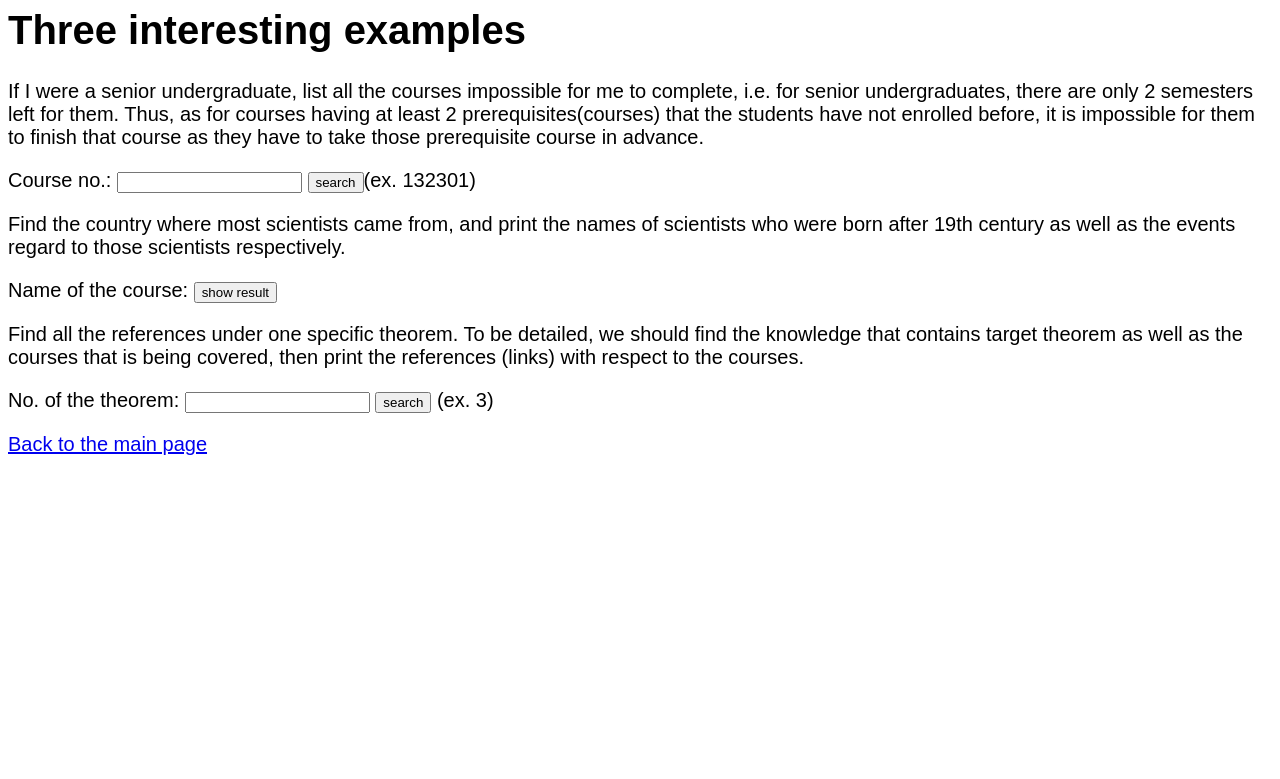
After one commit to tykswtr/cs4111, a Flask app: page /interesting_example in a window 1280 px wide. The commit adds this page. Shown: the top 779 px of the page. Run offline with Flask 2, Linux system fonts and the light colour scheme; parts of the project's set-up code (start-up, migrations or seed data) failed here and were passed over.

Commit message:
add three interesting_examples

```diff
--- a/server.py
+++ b/server.py
@@ -212,16 +212,83 @@ def index():
 # Notice that the function name is another() rather than index()
 # The functions for each app.route need to have different names
 #
-@app.route('/another')
+@app.route('/main')
 def another():
-  return render_template("another.html")
+  return render_template("index.html")
 
 
 # Example of adding new data to the database
-@app.route('/scientist', methods=['POST'])
-def scientist():
-  # name = request.form['name']
-  s = """select * from scientist"""
+@app.route('/interesting_example')
+def interesting_example():
+  return render_template("example.html")
+
+@app.route('/example1', methods=['POST'])
+def example1():
+  name = request.form['name']
+  s = """select c0.course_id, c0.c_name from course c0 where c0.course_id <> """
+  s += name
+  s += """ and
+                                c0.course_id not in (select c7.course_id from course c7, prerequisite p5 where
+                                p5.course_id_pre = """
+  s += name
+  s += """ and p5.course_id_post = c7.course_id) and c0.course_id
+                                not in (select c3.course_id from course c1, course c2, course c3, prerequisite p1,
+                                prerequisite p2 where p1.course_id_pre = c1.course_id and p1.course_id_post =
+                                c2.course_id and p2.course_id_pre = c2.course_id and p2.course_id_post = c3.course_id and
+                                c1.course_id = """
+  s += name
+  s += """) and c0.course_id in (select c4.course_id from course c4, prerequisite
+                                p3 where c4.course_id = p3.course_id_post) and c0.course_id not in (select c6.course_id from
+                                course c5, course c6, prerequisite p4 where p4.course_id_pre = c5.course_id and
+                                p4.course_id_post = c6.course_id and c5.course_id not in (select c4.course_id from
+                                course c4, prerequisite p3 where c4.course_id = p3.course_id_post))"""
+  cursor = g.conn.execute(s)
+  names = []
+  for result in cursor:
+    names.append(result)  # can also be accessed using result[0]
+  cursor.close()
+  context = dict(data=names)
+  return render_template("example1.html", **context)
+
+# Example of adding new data to the database
+@app.route('/example2', methods=['POST'])
+def example2():
+  s = """select event.event_name, scientist.s_name from scientist, event, regardto where regardto.event_id
+          = event.event_id and regardto.person_id = scientist.person_id and date_of_birth > '1800-01-01 00:00:00'
+          and nationality in (select nationality from scientist where date_of_birth > '1800-01-01 00:00:00'
+          group by nationality having count(*) = (select max(cnt) from (select count(*) as cnt from scientist
+          where date_of_birth > '1800-01-01 00:00:00' group by nationality) S))"""
+  print(s)
+  cursor = g.conn.execute(s)
+  names = []
+  for result in cursor:
+    names.append(result)  # can also be accessed using result[0]
+  cursor.close()
+  context = dict(data=names)
+  return render_template("example2.html", **context)
+
+# Example of adding new data to the database
+@app.route('/example3', methods=['POST'])
+def example3():
+  name = request.form['name']
+  s = """select distinct theorem.theorem_name as
+        theorem_name, reference.link_name from reference, course, theorem,
+        about, cover where about.course_id = course.course_id and about.link_id = reference.link_id
+        and cover.course_id = course.course_id and cover.k_name = theorem.k_name and theorem.theorem_id = """
+  s += name
+  cursor = g.conn.execute(s)
+  names = []
+  for result in cursor:
+    names.append(resuleventt)  # can also be accessed using result[0]
+  cursor.close()
+
+  context = dict(data=names)
+  return render_template("example3.html", **context)
+
+# Example of adding new data to the database
+@app.route('/event', methods=['POST'])
+def event():
+  s = """Select * FROM EVENT"""
   cursor = g.conn.execute(s)
   names = []
   for result in cursor:
@@ -229,41 +296,7 @@ def scientist():
   cursor.close()
 
   context = dict(data=names)
-
-  #
-  # render_template looks in the templates/ folder for files.
-  # for example, the below file reads template/index.html
-  #
-  return render_template("index.html", **context)
-  # g.conn.execute('INSERT INTO test VALUES (NULL, ?)', name)
-  # return redirect('/')
-
-# Example of adding new data to the database
-@app.route('/add2', methods=['POST'])
-def add2():
-  name = request.form['name']
-  name2 = request.form['name2']
-  s = """Select * FROM SCIENTIST WHERE s_name = '"""
-  s += name
-  s += """' and nationality <> '"""
-  s += name2
-  s += """'"""
-  print(s)
-  cursor = g.conn.execute(s)
-  names = []
-  for result in cursor:
-    names.append(result)  # can also be accessed using result[0]
-  cursor.close()
-
-  context = dict(data=names)
-
-  #
-  # render_template looks in the templates/ folder for files.
-  # for example, the below file reads template/index.html
-  #
-  return render_template("another.html", **context)
-  # g.conn.execute('INSERT INTO test VALUES (NULL, ?)', name)
-  # return redirect('/')
+  return render_template("event.html", **context)
 
 # Example of adding new data to the database
 @app.route('/event_about_scientist', methods=['POST'])
@@ -289,29 +322,7 @@ def event_about_scientist():
   # g.conn.execute('INSERT INTO test VALUES (NULL, ?)', name)
   # return redirect('/')
 
-# Example of adding new data to the database
-@app.route('/add4', methods=['POST'])
-def add4():
-  name = request.form['name']
-  s = """select distinct theorem.k_name as knowledge, course.c_name as course, theorem.theorem_name as
-        theorem_name, reference.link_id, reference.link_name from reference, course, theorem,
-        about, cover where about.course_id = course.course_id and about.link_id = reference.link_id
-        and cover.course_id = course.course_id and cover.k_name = theorem.k_name and theorem.theorem_id = 2"""
-  cursor = g.conn.execute(s)
-  names = []
-  for result in cursor:
-    names.append(result)  # can also be accessed using result[0]
-  cursor.close()
 
-  context = dict(data=names)
-
-  #
-  # render_template looks in the templates/ folder for files.
-  # for example, the below file reads template/index.html
-  #
-  return render_template("index.html", **context)
-  # g.conn.execute('INSERT INTO test VALUES (NULL, ?)', name)
-  # return redirect('/')
 
 
 @app.route('/login')
--- /dev/null
+++ b/templates/example.html
@@ -0,0 +1,38 @@
+<html>
+  <style>
+    body{
+      font-size: 15pt;
+      font-family: arial;
+    }
+  </style>
+
+
+<body>
+<h1>Three interesting examples</h1>
+
+<form method="POST" action="/example1">
+    <p>If I were a senior undergraduate, list all the courses impossible for me to complete,
+        i.e. for senior undergraduates, there are only 2 semesters left for them. Thus, as
+        for courses having at least 2 prerequisites(courses) that the students have not enrolled before,
+        it is impossible for them to finish that course as they have to take those prerequisite course in advance.</p>
+    <p>Course no.: <input type="text" name="name"> <input type="submit" value="search">(ex. 132301)</p>
+</form>
+
+<form method="POST" action="/example2">
+    <p>Find the country where most scientists came from, and print the names of scientists who were born after 19th
+        century as well as the events regard to those scientists respectively.</p>
+<p>Name of the course:  <input type="submit" value="show result"></p>
+</form>
+
+<form method="POST" action="/example3">
+    <p>Find all the references under one specific theorem. To be detailed, we should find the knowledge that contains
+        target theorem as well as the courses that is being covered, then print the references (links) with respect
+        to the courses.</p>
+    <p>No. of the theorem: <input type="text" name="name"> <input type="submit" value="search"> (ex. 3)</p>
+</form>
+
+<p><a href="/">Back to the main page</a></p>
+</body>
+
+
+</html>
```
Also changed, not shown: templates/event.html (added, +32 -0 lines), templates/example1.html (added, +32 -0 lines), templates/example2.html (added, +24 -0 lines), templates/example3.html (added, +32 -0 lines), templates/index.html (+6 -6 lines).
